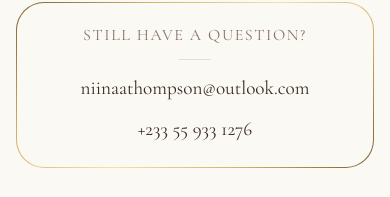
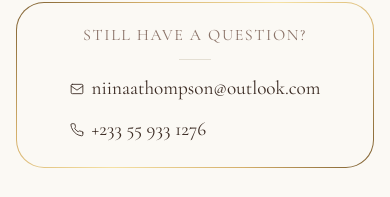
Before and after one commit to niiodartey-tt/niinaa27, a Next.js app: page / in a window 390 px wide. Shown: the part 8554-8751 px from the top of the page. Built offline with nearby package versions, Linux system fonts and the light colour scheme; a web font is replaced by a local one.

Commit message:
FAQ contact links: mail/phone icons, active:text-rose tap state

```diff
--- a/components/sections/FAQSection.tsx
+++ b/components/sections/FAQSection.tsx
@@ -47,14 +47,21 @@ export function FAQSection({ items }: FAQSectionProps) {
               <div className="flex flex-col gap-2">
                 <a
                   href="mailto:niinaathompson@outlook.com"
-                  className="font-serif text-base text-ink hover:text-rose transition-colors duration-200"
+                  className="flex items-center gap-2 font-serif text-base text-ink hover:text-rose active:text-rose transition-colors duration-200"
                 >
+                  <svg xmlns="http://www.w3.org/2000/svg" viewBox="0 0 24 24" fill="none" stroke="currentColor" strokeWidth="1.5" strokeLinecap="round" strokeLinejoin="round" className="w-3.5 h-3.5 shrink-0" aria-hidden="true">
+                    <rect x="2" y="4" width="20" height="16" rx="2" />
+                    <path d="m2 7 10 7 10-7" />
+                  </svg>
                   niinaathompson@outlook.com
                 </a>
                 <a
                   href="tel:+233559331276"
-                  className="font-serif text-base text-ink hover:text-rose transition-colors duration-200"
+                  className="flex items-center gap-2 font-serif text-base text-ink hover:text-rose active:text-rose transition-colors duration-200"
                 >
+                  <svg xmlns="http://www.w3.org/2000/svg" viewBox="0 0 24 24" fill="none" stroke="currentColor" strokeWidth="1.5" strokeLinecap="round" strokeLinejoin="round" className="w-3.5 h-3.5 shrink-0" aria-hidden="true">
+                    <path d="M22 16.92v3a2 2 0 0 1-2.18 2 19.79 19.79 0 0 1-8.63-3.07A19.5 19.5 0 0 1 4.69 12 19.79 19.79 0 0 1 1.6 3.38 2 2 0 0 1 3.6 1.19h3a2 2 0 0 1 2 1.72c.12.98.34 1.95.7 2.81a2 2 0 0 1-.45 2.11L7.91 9a16 16 0 0 0 6.09 6.09l.91-.91a2 2 0 0 1 2.11-.45c.86.36 1.83.58 2.81.7A2 2 0 0 1 22 16.92z" />
+                  </svg>
                   +233 55 933 1276
                 </a>
               </div>
```
